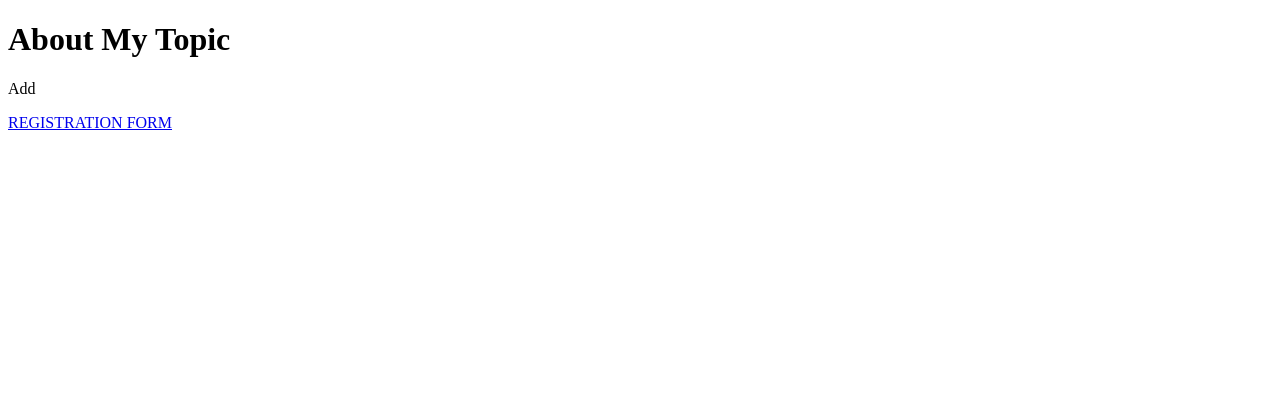
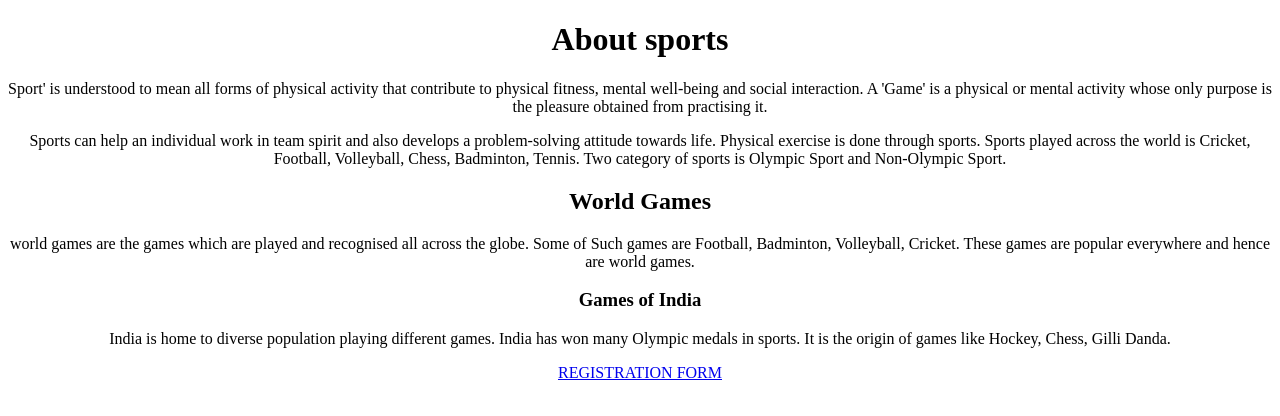
Before and after one commit to mrithyunjeyan572/about-page-from, a plain HTML site: page index.html in a window 1280 px wide. Drawn offline with Linux system fonts and the light colour scheme.

Commit message:
modified html

```diff
--- a/index.html
+++ b/index.html
@@ -3,11 +3,18 @@
 <head>
     <meta charset="UTF-8">
     <meta name="viewport" content="width=device-width, initial-scale=1.0">
-    <title>Html Page & From</title>
+    <title>About sports</title>
 </head>
 <body>
-    <h1>About My Topic</h1>
-    <p>Add</p>
+    <div align="center">
+    <h1 >About sports</h1>
+    <p >Sport' is understood to mean all forms of physical activity that contribute to physical fitness, mental well-being and social interaction. A 'Game' is a physical or mental activity whose only purpose is the pleasure obtained from practising it.</p>
+    <p >Sports can help an individual work in team spirit and also develops a problem-solving attitude towards life. Physical exercise is done through sports.  Sports played across the world is Cricket, Football, Volleyball, Chess, Badminton, Tennis. Two category of sports is Olympic Sport and Non-Olympic Sport.</p>
+    <h2 >World Games</h2>
+    <p >world games are the games which are played and recognised all across the globe. Some of Such games are Football, Badminton, Volleyball, Cricket. These games are popular everywhere and hence are world games.</p>
+    <h3>Games of India</h3>
+    <p>India is home to diverse population playing different games. India has won many Olympic medals in sports. It is the origin of games like Hockey, Chess, Gilli Danda.</p>
     <p><a href="registration.html">REGISTRATION FORM</a></p>
+</div>
 </body>
 </html>
```
